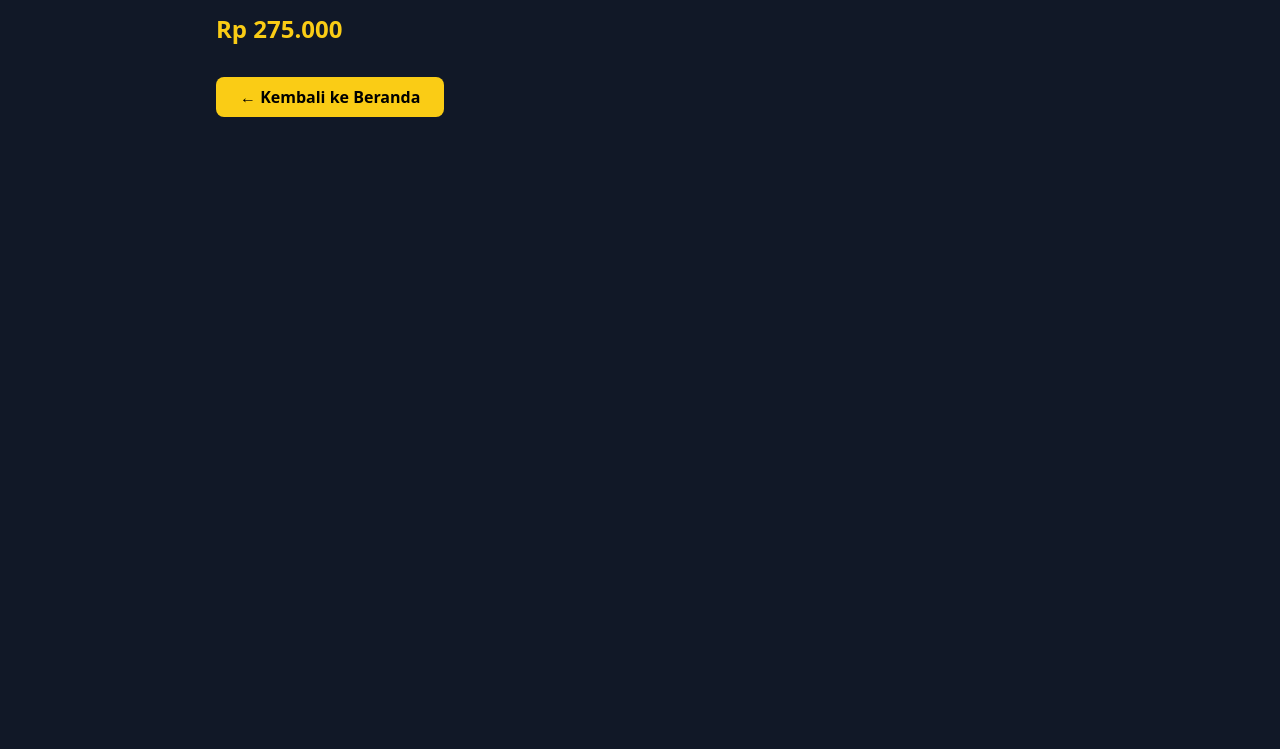
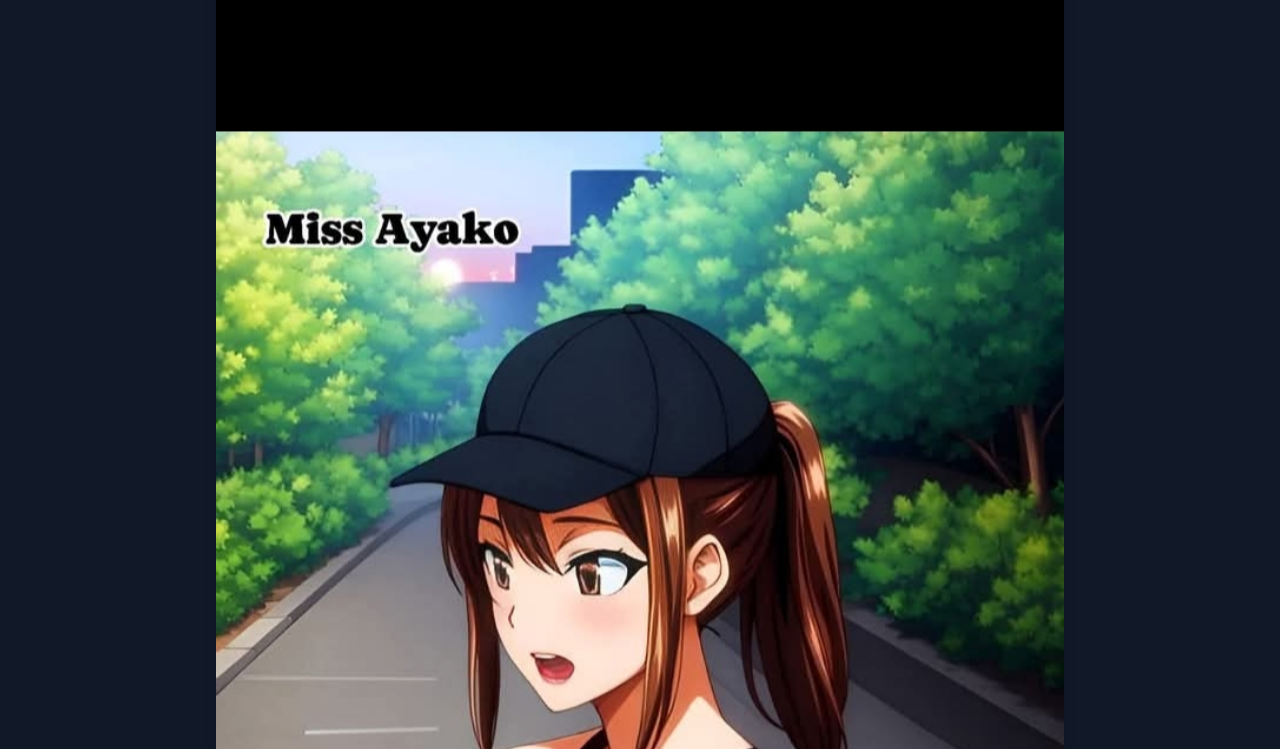
Before and after one commit to megaarcv/shiza, a plain HTML site: page produk3.html in a window 1280 px wide. Shown: the part 251-1000 px from the top of the page. Before the commit the page ends 800 px from the top, so only its background shows below. Drawn offline with nearby package versions, Linux system fonts and the light colour scheme.

Commit message:
Update produk3.html

```diff
--- a/produk3.html
+++ b/produk3.html
@@ -12,7 +12,7 @@
   </header>
 
   <main class="max-w-4xl mx-auto p-6">
-    <img src="images/produk3.jpg/400x300" alt="Produk 3" class="rounded-xl shadow-lg w-full">
+    <img src="images/produk3.jpg" alt="Produk 3" class="rounded-xl shadow-lg w-full">
     <h2 class="mt-6 text-3xl text-yellow-400 font-bold">Produk Premium 3</h2>
     <p class="text-gray-400 mt-2">Deskripsi lengkap produk 3. Produk dengan sentuhan klasik dan nuansa modern, menghadirkan kesan eksklusif di setiap detailnya.</p>
     <p class="text-yellow-400 text-2xl font-bold mt-4">Rp 275.000</p>
```
